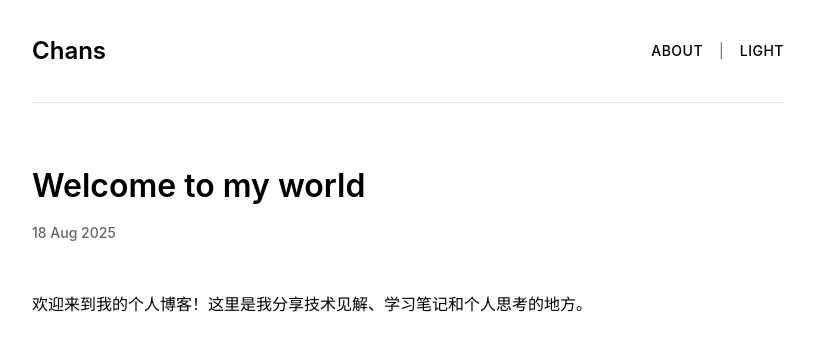
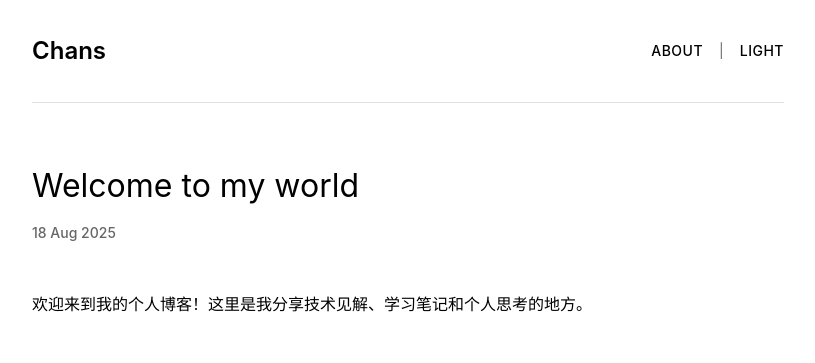
Before and after one commit to chanslights/blog, a Jekyll site: the page built from _posts/2025-8-19-welcome-to-my-blog.md, in a window 1280 px wide. Shown: the top 363 px of the page, without its empty margins (232-1047 px from the left). Built offline with Jekyll 4.4.1, drawn with Linux system fonts in a browser that asks for light colours.

Commit message:
修改标题与名字之间的距离

```diff
--- a/assets/css/main.css
+++ b/assets/css/main.css
@@ -171,6 +171,7 @@
     font-size: 1.25rem;
     color: var(--text-secondary);
     font-weight: 400;
+    margin-bottom: var(--spacing-lg);
 }
 
 /* Posts List */
@@ -238,7 +239,7 @@
 
 .post-title {
     font-size: 2rem;
-    font-weight: 600;
+    font-weight: 400;
     margin-bottom: var(--spacing-sm);
     line-height: 1.2;
 }
```
Also changed, not shown: _posts/2025-2-10-foeye3.md (+0 -1 lines).
